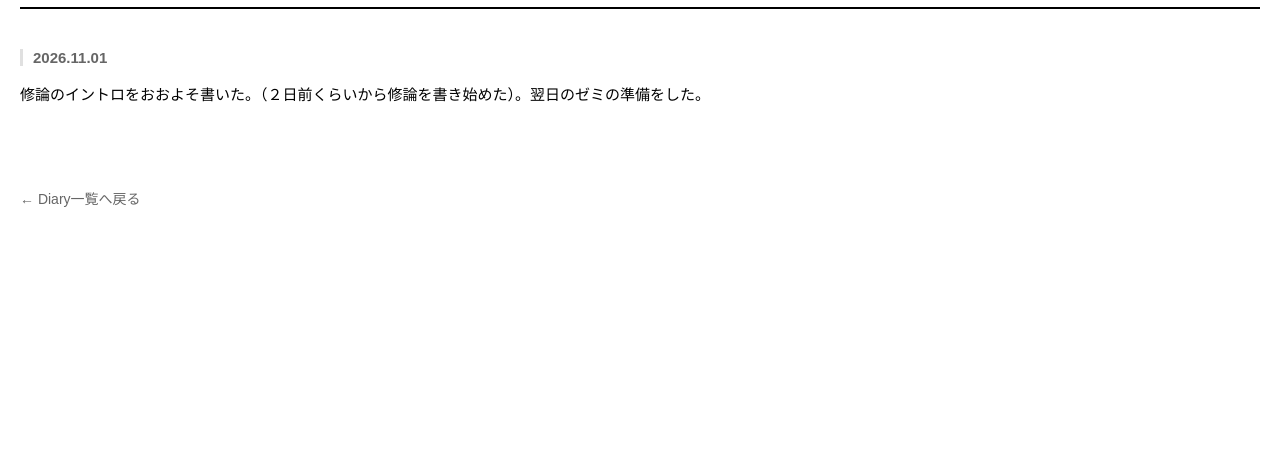
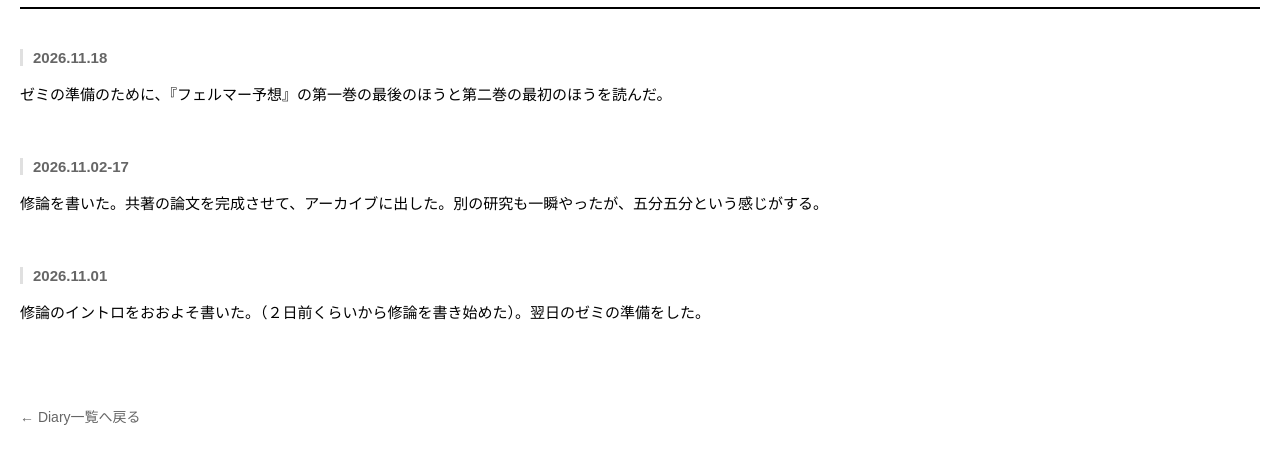
Before and after one commit to five-category/five-category.github.io, a plain HTML site: page diary-2026-11.html in a window 1280 px wide. Shown: the part 169-632 px from the top of the page. Drawn offline with Linux system fonts and the light colour scheme.

Commit message:
Add daily entries for November 2-18, 2026

```diff
--- a/diary-2026-11.html
+++ b/diary-2026-11.html
@@ -92,6 +92,21 @@
         <div class="month-title">2026年11月</div>
     </div>
 
+    <div class="daily-entry">
+        <div class="daily-date">2026.11.18</div>
+        <div class="daily-body">
+            <p>ゼミの準備のために、『フェルマー予想』の第一巻の最後のほうと第二巻の最初のほうを読んだ。</p>
+        </div>
+    </div>
+
+    <div class="daily-entry">
+        <div class="daily-date">2026.11.02-17</div>
+        <div class="daily-body">
+            <p>修論を書いた。共著の論文を完成させて、アーカイブに出した。別の研究も一瞬やったが、五分五分という感じがする。</p>
+        </div>
+    </div>
+
+
    <div class="daily-entry">
         <div class="daily-date">2026.11.01</div>
         <div class="daily-body">
```
